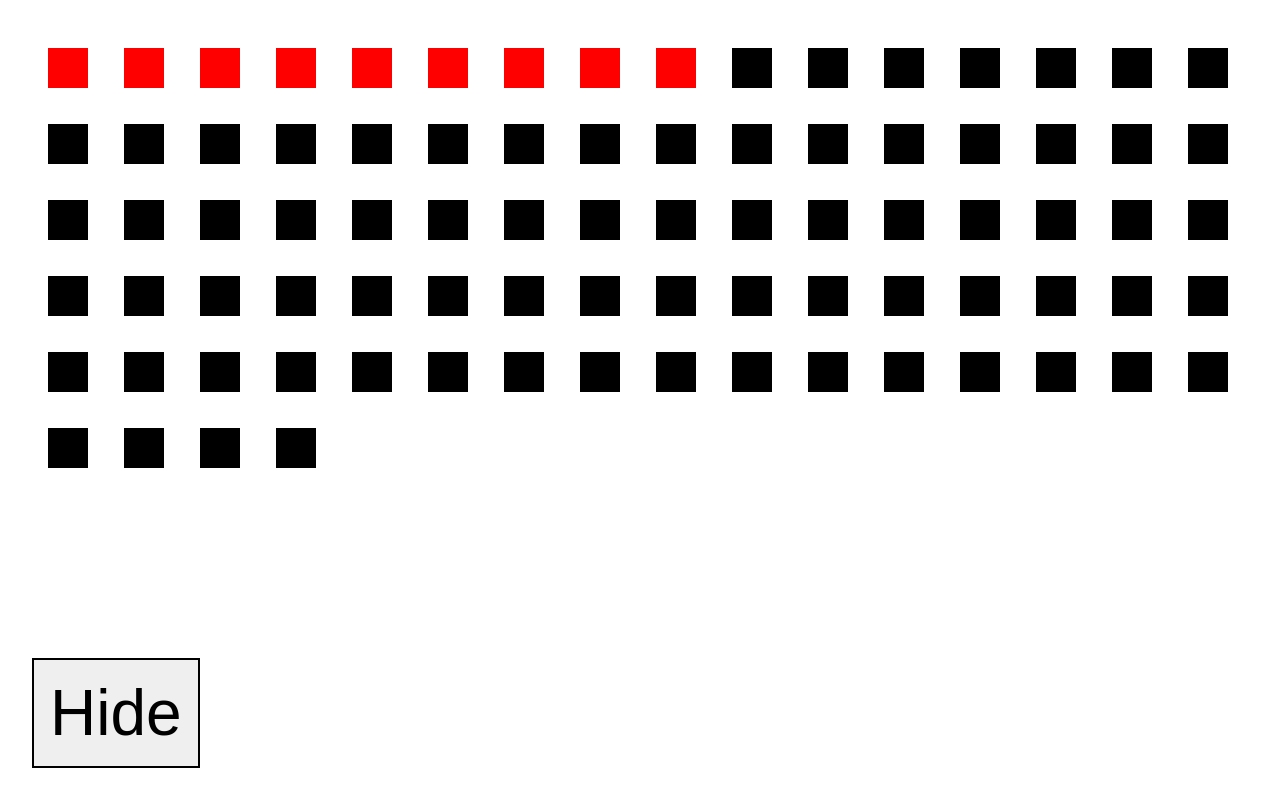
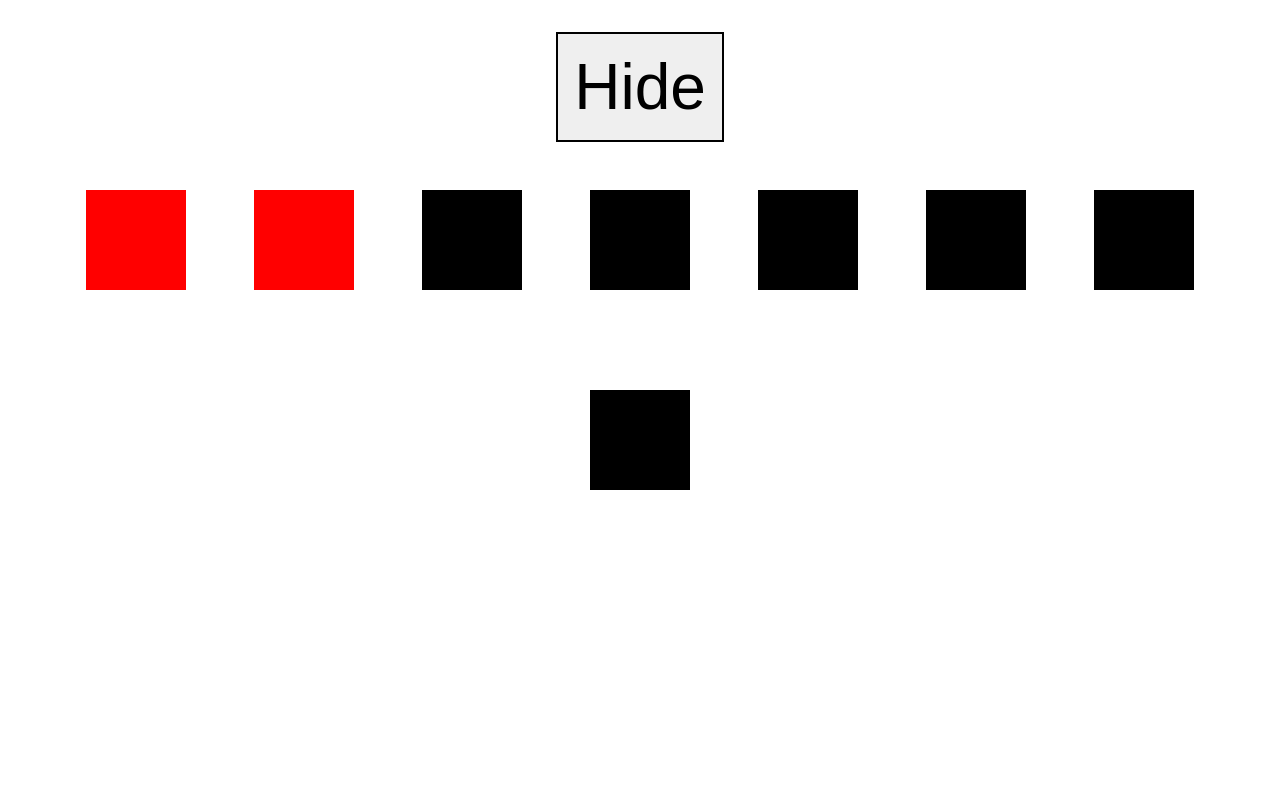
Before and after one commit to RISD-Code-Lab/spring2020, a plain HTML site: page session-04/demo/toggle.html in a window 1280 px wide. Drawn offline with nearby package versions, Linux system fonts and the light colour scheme.

Commit message:
[content] updated the demo file

```diff
--- a/session-04/demo/toggle.html
+++ b/session-04/demo/toggle.html
@@ -10,10 +10,9 @@
         <style>
             body {
                 margin:2rem;
+                text-align: center;
             }
             button {
-                position: absolute;
-                bottom: 2rem;
                 display: block;
                 font-size: 4rem;
                 color:black;
@@ -24,10 +23,10 @@
             }
             div {
                 display: inline-block;
-                min-width: 40px;
-                min-height: 40px;
+                min-width: 100px;
+                min-height: 100px;
                 background-color:black;
-                margin:1rem;
+                margin:3rem 2rem;
             }
             .red {
                 background-color: red;
@@ -38,91 +37,15 @@
         </style>
     </head>
     <body>
+        <button data-copy-swap="Show" data-copy-original="Hide">Hide</button>
         <div class="group1 red"></div>
         <div class="group1 red"></div>
-        <div class="group1 red"></div>
-        <div class="group1 red"></div>
-        <div class="group1 red"></div>
-        <div class="group1 red"></div>
-        <div class="group1 red"></div>
-        <div class="group1 red"></div>
-        <div class="group1 red"></div>
-        <div></div>
-        <div></div>
-        <div></div>
-        <div></div>
-        <div></div>
-        <div></div>
-        <div></div>
-        <div class="group2"></div>
-        <div class="group2"></div>
-        <div class="group2"></div>
-        <div class="group2"></div>
-        <div class="group2"></div>
         <div class="group2"></div>
         <div class="group2"></div>
         <div class="group2"></div>
         <div></div>
         <div></div>
         <div></div>
-        <div></div>
-        <div></div>
-        <div></div>
-        <div></div>
-        <div></div>
-        <div></div>
-        <div></div>
-        <div></div>
-        <div></div>
-        <div></div>
-        <div></div>
-        <div></div>
-        <div></div>
-        <div></div>
-        <div></div>
-        <div></div>
-        <div></div>
-        <div></div>
-        <div></div>
-        <div></div>
-        <div></div>
-        <div></div>
-        <div></div>
-        <div></div>
-        <div></div>
-        <div></div>
-        <div></div>
-        <div></div>
-        <div></div>
-        <div></div>
-        <div></div>
-        <div></div>
-        <div></div>
-        <div></div>
-        <div></div>
-        <div></div>
-        <div></div>
-        <div></div>
-        <div></div>
-        <div></div>
-        <div></div>
-        <div></div>
-        <div></div>
-        <div></div>
-        <div></div>
-        <div></div>
-        <div></div>
-        <div></div>
-        <div></div>
-        <div></div>
-        <div></div>
-        <div></div>
-        <div></div>
-        <div></div>
-        <div></div>
-        <div></div>
-        <div></div>
-        <button data-copy-swap="Show" data-copy-original="Hide">Hide</button>
         <script type="text/javascript">
             // toggle the copy of the button
             $('button').on('click', function() {
@@ -142,7 +65,7 @@
             $(document).ready(function() {
                 $('button').click(function() {
                     $('div').toggle();
-                    // $(this).prev().toggle();
+                    // $(this).next().toggle();
                     // $('.group1').toggleClass('red');
                     // $('.group2').toggleClass('blue');
                 });
```
